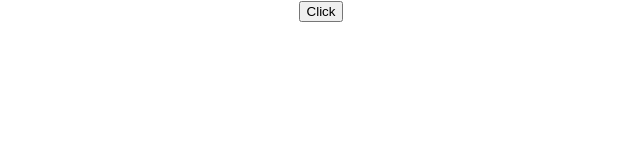
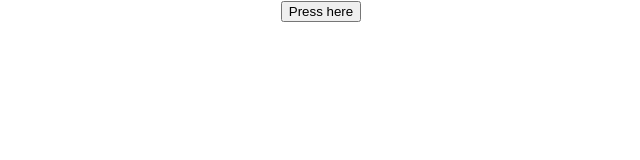
Before and after one commit to Johnnyadee/react-playground, a React (Create React App) app: page / in a window 1280 px wide. Shown: the top 160 px of the page, without its empty margins (319-959 px from the left). Built offline with nearby package versions, Linux system fonts and the light colour scheme.

Commit message:
12. Event handling

```diff
--- a/src/App.js
+++ b/src/App.js
@@ -5,12 +5,13 @@
 // import Welcome from "./Components/Welcome";
 // import Hello from "./Components/Hello";
 // import Message from "./Components/Message";`
-import ClickFunction from "./Components/ClickFunction";
+// import ClickFunction from "./Components/ClickFunction";
+import ClickClass from "./Components/ClickClass";
 
 function App() {
   return (
     <div className="App">
-      <ClickFunction />
+      <ClickClass />
     </div>
   );
 }
--- /dev/null
+++ b/src/Components/ClickClass.js
@@ -0,0 +1,16 @@
+import React, { Component } from "react";
+
+export class ClickClass extends Component {
+  clickHandler() {
+    console.log("Clicked");
+  }
+  render() {
+    return (
+      <div>
+        <button onClick={this.clickHandler}>Press here</button>
+      </div>
+    );
+  }
+}
+
+export default ClickClass;
```
